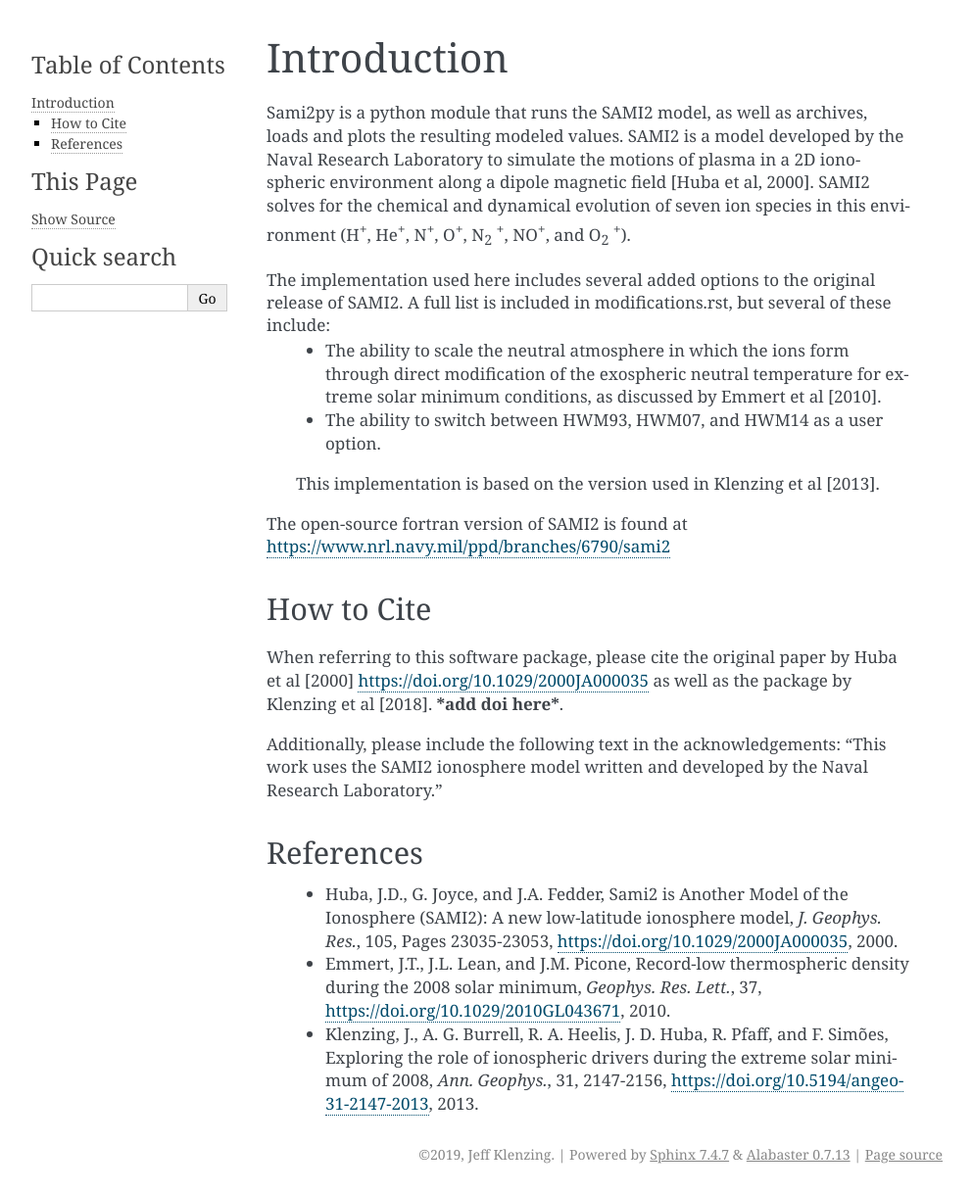
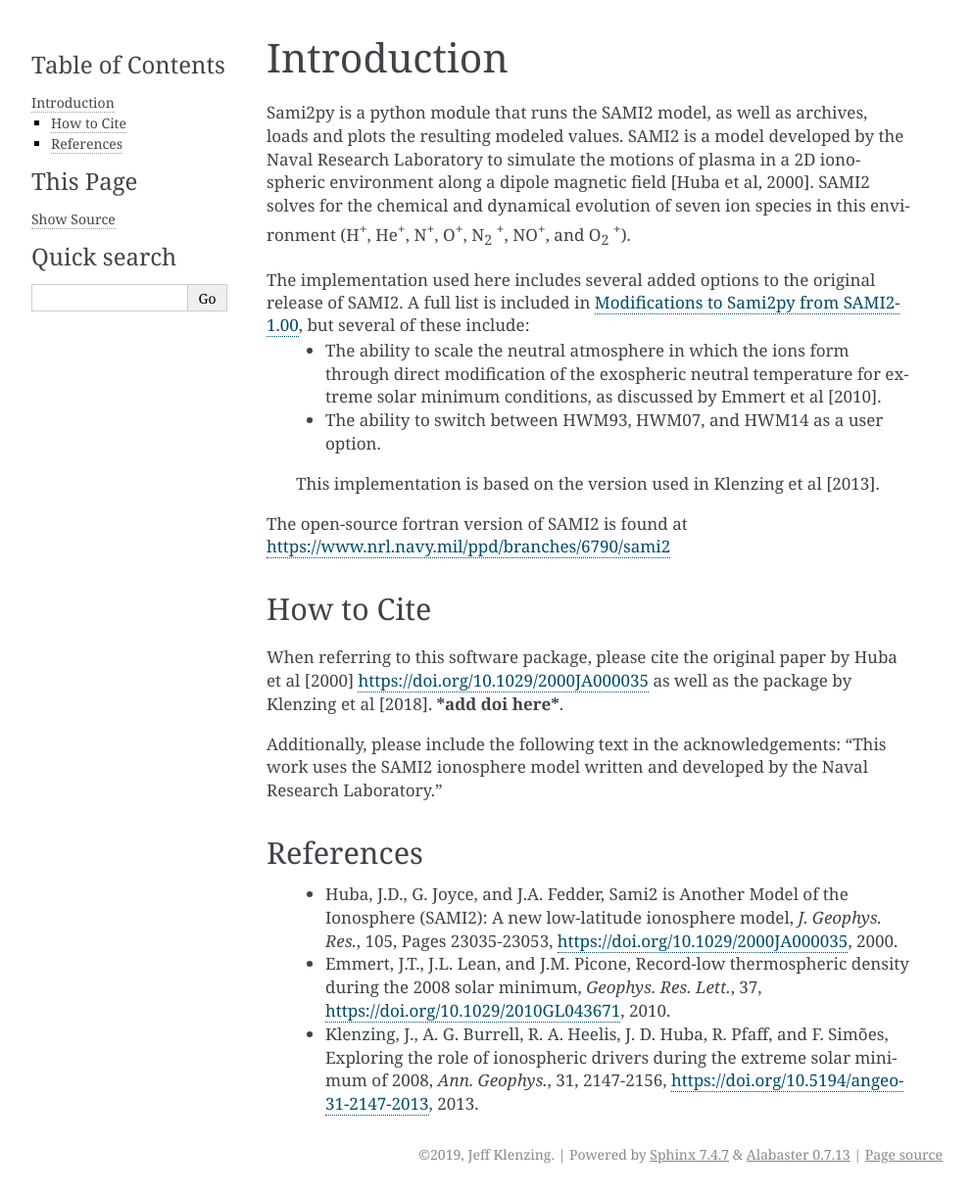
Before and after one commit to sami2py/sami2py, a Sphinx documentation site: the page built from docs/introduction.rst, in a window 1280 px wide. Shown: the whole page at 98% size, without its empty margins (148-1141 px from the left). Built offline with Sphinx 7.4.7, drawn with Linux system fonts in a browser that asks for light colours; formulas are drawn with MathJax 3.

Commit message:
mod link

```diff
--- a/docs/introduction.rst
+++ b/docs/introduction.rst
@@ -8,7 +8,7 @@
 
 Sami2py is a python module that runs the SAMI2 model, as well as archives, loads and plots the resulting modeled values. SAMI2 is a model developed by the Naval Research Laboratory to simulate the motions of plasma in a 2D ionospheric environment along a dipole magnetic field [Huba et al, 2000].  SAMI2 solves for the chemical and dynamical evolution of seven ion species in this environment (H\ :sup:`+`\, He\ :sup:`+`\, N\ :sup:`+`\, O\ :sup:`+`\, N\ :sub:`2` :sup:`+`\, NO\ :sup:`+`\, and O\ :sub:`2` :sup:`+`\).
 
-The implementation used here includes several added options to the original release of SAMI2.  A full list is included in modifications.rst, but several of these include:
+The implementation used here includes several added options to the original release of SAMI2.  A full list is included in :ref:`modifications`, but several of these include:
  - The ability to scale the neutral atmosphere in which the ions form through direct modification of the exospheric neutral temperature for extreme solar minimum conditions, as discussed by Emmert et al [2010].
  - The ability to switch between HWM93, HWM07, and HWM14 as a user option.
  This implementation is based on the version used in Klenzing et al [2013].
--- a/docs/modifications.rst
+++ b/docs/modifications.rst
@@ -1,3 +1,5 @@
+.. _modifications:
+
 Modifications to Sami2py from SAMI2-1.00
 ========================================
 
```
